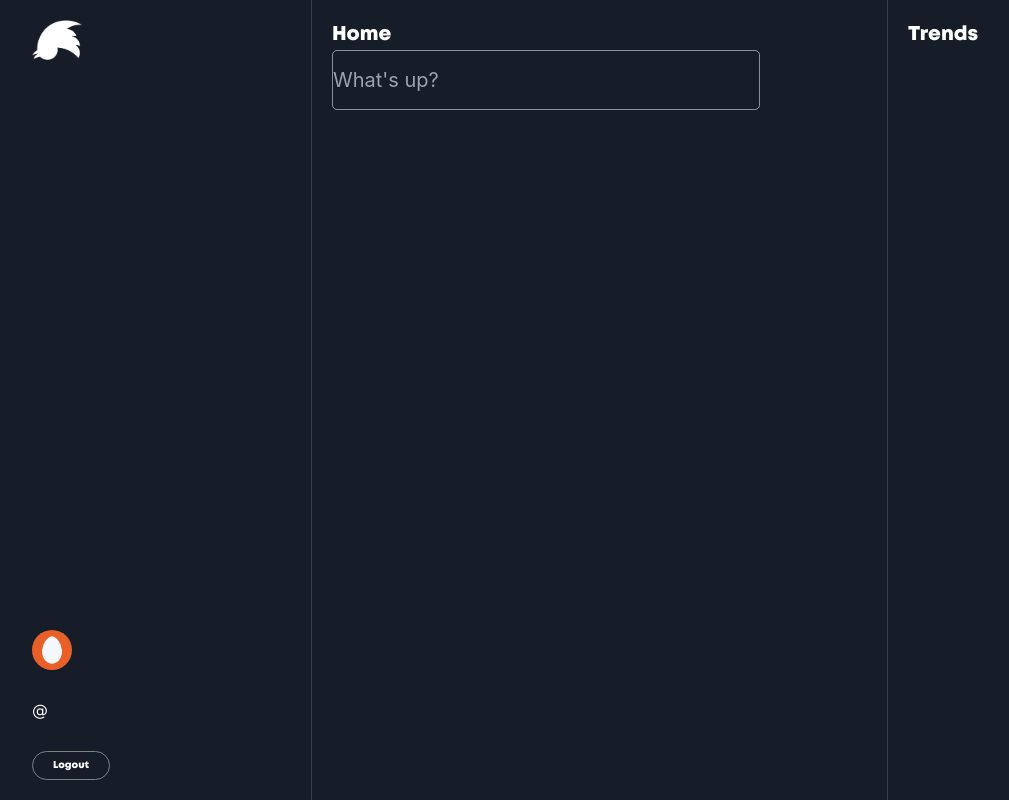
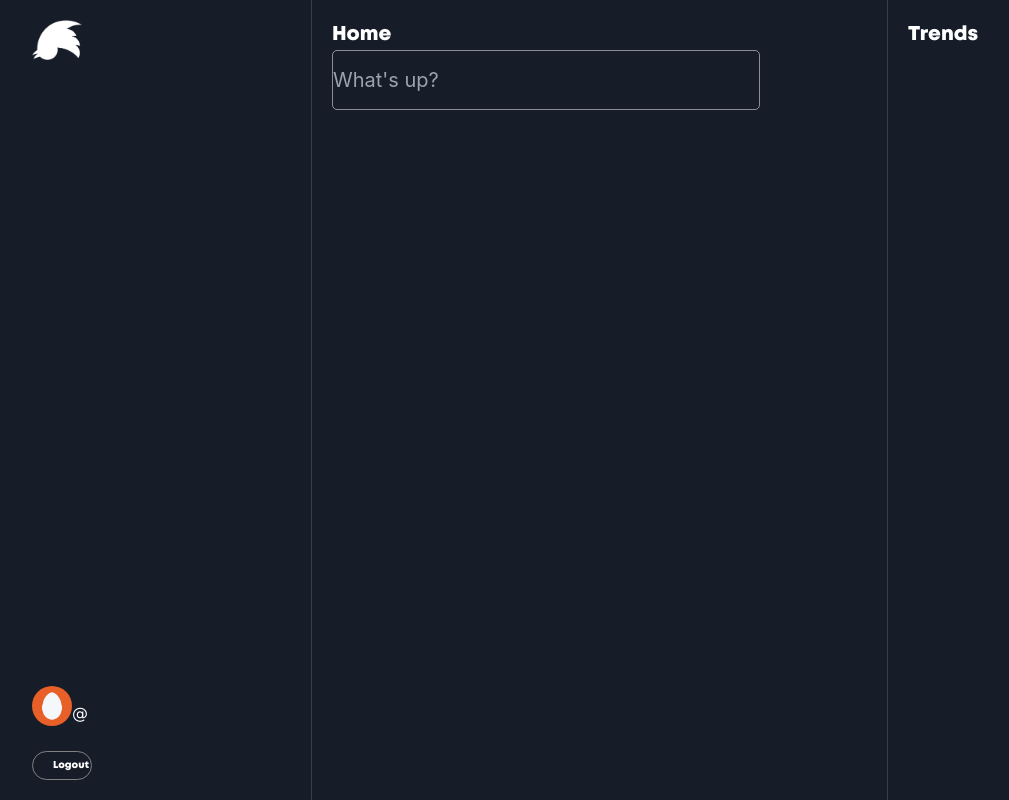
Before and after one commit to raphaelrochette06/hackatweet-frontend, a Next.js app: page /home in a window 1280 px wide. Shown: the whole page, without its empty margins (8-1017 px from the left). Built offline with nearby package versions, Linux system fonts and the light colour scheme.

Commit message:
User css

```diff
--- a/components/Home.js
+++ b/components/Home.js
@@ -30,6 +30,7 @@
           </div>
           <div className={styles.userInfo}>
             <div className={styles.profilInfo}>
+              <div className={styles.profilPicContainer}>
                 <Image
                   src="/Egg-Twitter.png"
                   alt="ProfilePictureTwitter"
@@ -37,17 +38,15 @@
                   height={40}
                   className={styles.profilePic}
                 />
+              </div>
               <div className={styles.userInfo}>
                 <p className={styles.textInfo}>{user.firstname}</p>
                 <p className={styles.textInfoUsername}>@{user.username}</p>
               </div>
-              <button
-                className={styles.btnLogout}
-                onClick={() => handleLogout()}
-              >
+            </div>
+            <button className={styles.btnLogout} onClick={() => handleLogout()}>
               Logout
             </button>
-            </div>
           </div>
         </div>
         <div className={styles.mainContent}>
--- a/styles/Home.module.css
+++ b/styles/Home.module.css
@@ -50,10 +50,16 @@
 
 .profilInfo {
   display: flex;
+  height: 250px;
+  justify-content: center;
+  align-items: center;
+}
+.userInfo {
+  display: flex;
   flex-direction: column;
   justify-content: space-between;
   align-items: flex-start;
-  height: 150px;
+  height: 15%;
 }
 
 .btnLogout {
@@ -74,6 +80,7 @@
   -ms-transition: background-color 0.3s ease;
   -o-transition: background-color 0.3s ease;
   font-family: "Mont-Heavy";
+  width: 25%;
 }
 
 .title {
```
Lines whose indentation alone changed are shown as unchanged.
